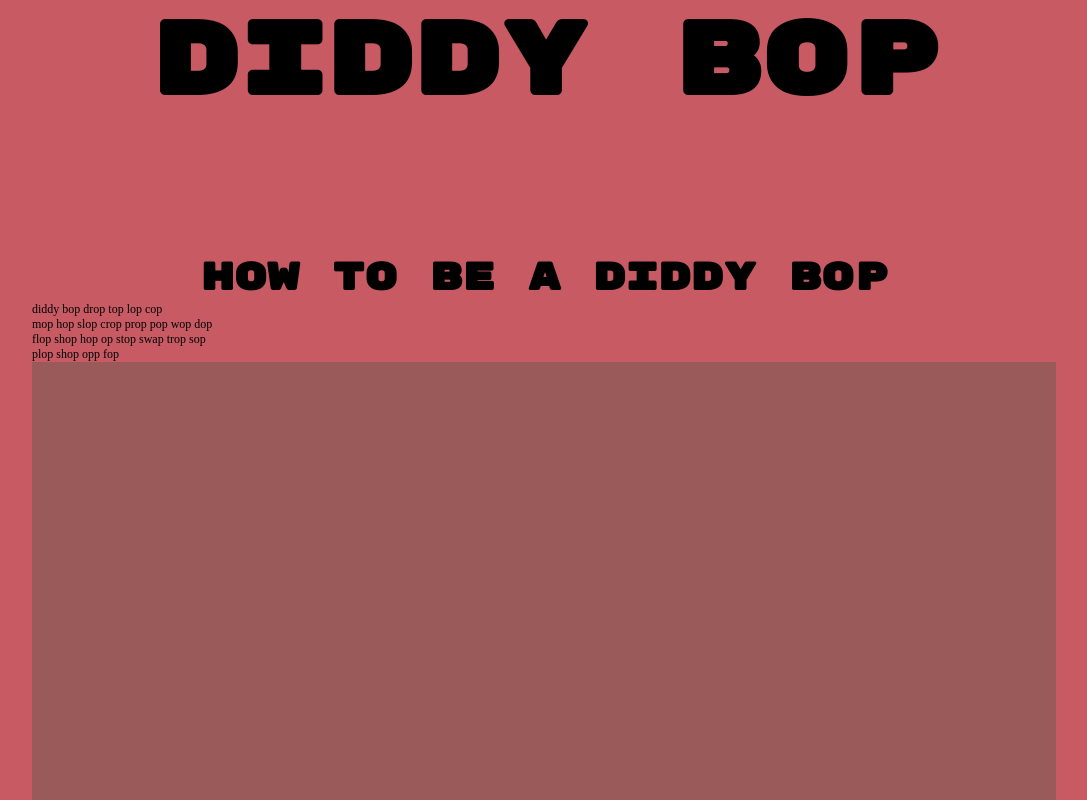
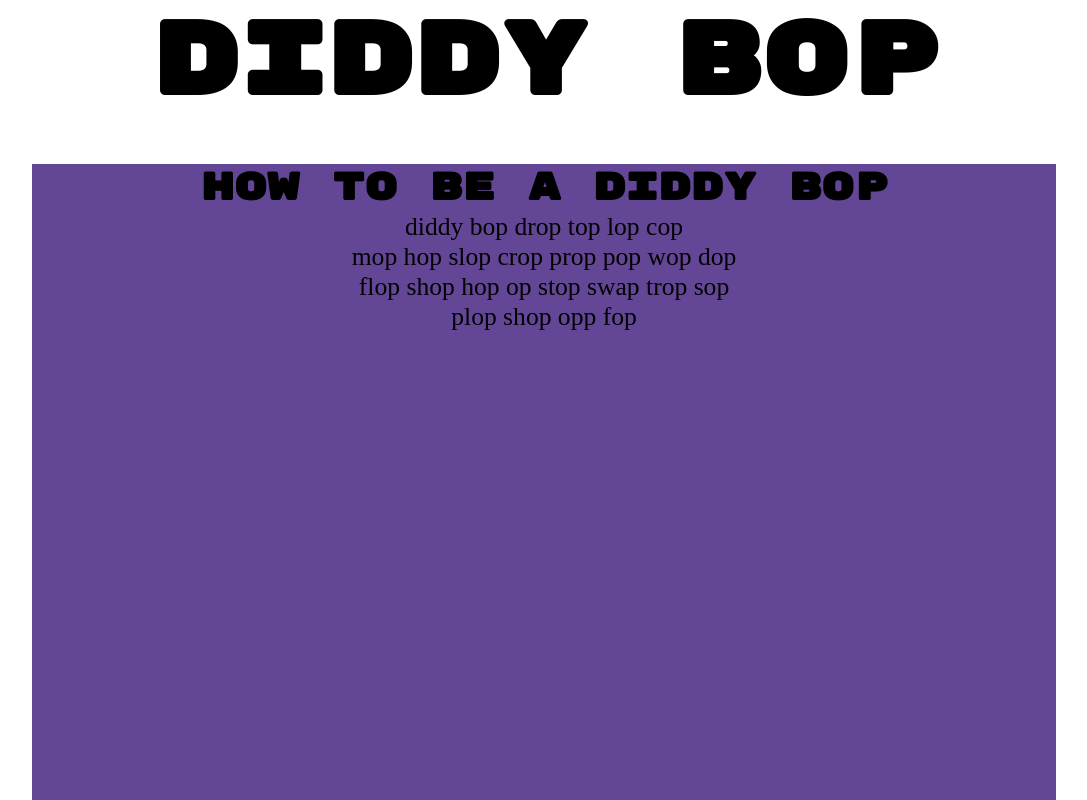
Before and after one commit to staten-island-tech/css-blogpost-project-MatthewF710, a plain HTML site: page index.html in a window 1280 px wide. Shown: the top 800 px of the page, without its empty margins (96-1183 px from the left). Drawn offline with Linux system fonts and the light colour scheme.

Commit message:
Update style.css

```diff
--- a/style.css
+++ b/style.css
@@ -5,8 +5,14 @@ body,
     font-size:12px;
     padding: 0%;
     margin: 0%;
-    background-color: rgb(200, 90, 100);
+
     box-sizing: border-box;
+
+}
+title{
+    background-image: url(coolcat.jpg);
+    background-repeat: no-repeat;
+    background-size: cover;
 }
 .listitem{
 
@@ -24,15 +30,15 @@ h3{
     text-align: center;
     font-family: "Rubik Mono One", monospace;
 }
-img{
-    width: 50vw;
-    height: 300px;
+p{
+    font-size: 2vw;
+    text-align: center;
 }
 .post {
     height: 60vw;
     width: 80vw;
-    background-color: rgb(154, 90, 90);
-    margin: 10vw auto;
+    background-color: rgb(100, 70, 150);
+    margin: 3vw auto;
     padding: 0px;
 }
 .post-img {
@@ -40,5 +46,4 @@ img{
     width: 75%;
     height: 50%;
     object-fit: cover;
-
 }
```
